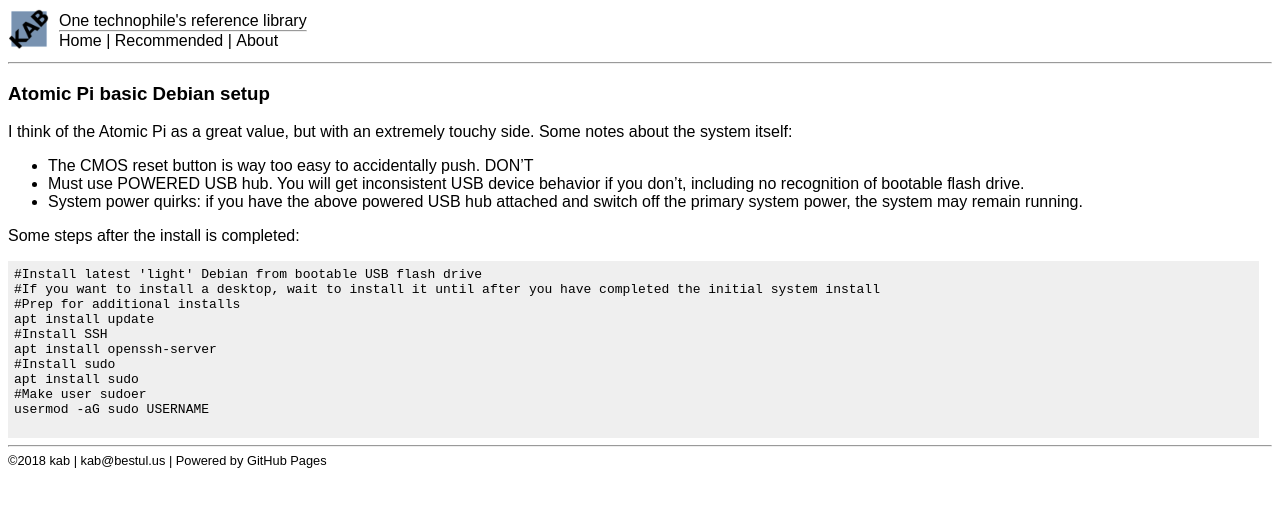
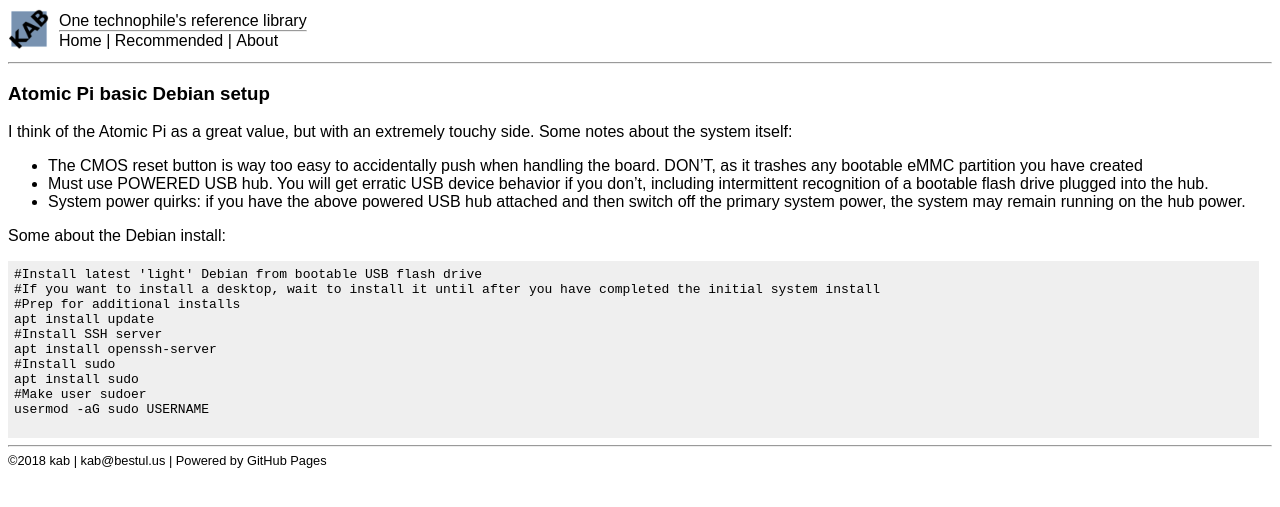
Before and after one commit to kabtech/kab, a Jekyll site: the page built from bdn/atomicpidebian.md, in a window 1280 px wide. Shown: the top 507 px of the page. Built offline with Jekyll 4.4.1, drawn with Linux system fonts in a browser that asks for light colours.

Commit message:
Update atomicpidebian.md

````diff
--- a/bdn/atomicpidebian.md
+++ b/bdn/atomicpidebian.md
@@ -6,18 +6,18 @@ group: bdn
 ### Atomic Pi basic Debian setup
 
 I think of the Atomic Pi as a great value, but with an extremely touchy side. Some notes about the system itself:
-- The CMOS reset button is way too easy to accidentally push. DON'T
-- Must use POWERED USB hub. You will get inconsistent USB device behavior if you don't, including no recognition of bootable flash drive.
-- System power quirks: if you have the above powered USB hub attached and switch off the primary system power, the system may remain running.
+- The CMOS reset button is way too easy to accidentally push when handling the board. DON'T, as it trashes any bootable eMMC partition you have created
+- Must use POWERED USB hub. You will get erratic USB device behavior if you don't, including intermittent recognition of a bootable flash drive plugged into the hub.
+- System power quirks: if you have the above powered USB hub attached and then switch off the primary system power, the system may remain running on the hub power.
 
 
-Some steps after the install is completed:
+Some about the Debian install:
 ```
 #Install latest 'light' Debian from bootable USB flash drive
 #If you want to install a desktop, wait to install it until after you have completed the initial system install
 #Prep for additional installs
 apt install update
-#Install SSH
+#Install SSH server
 apt install openssh-server
 #Install sudo
 apt install sudo
````
